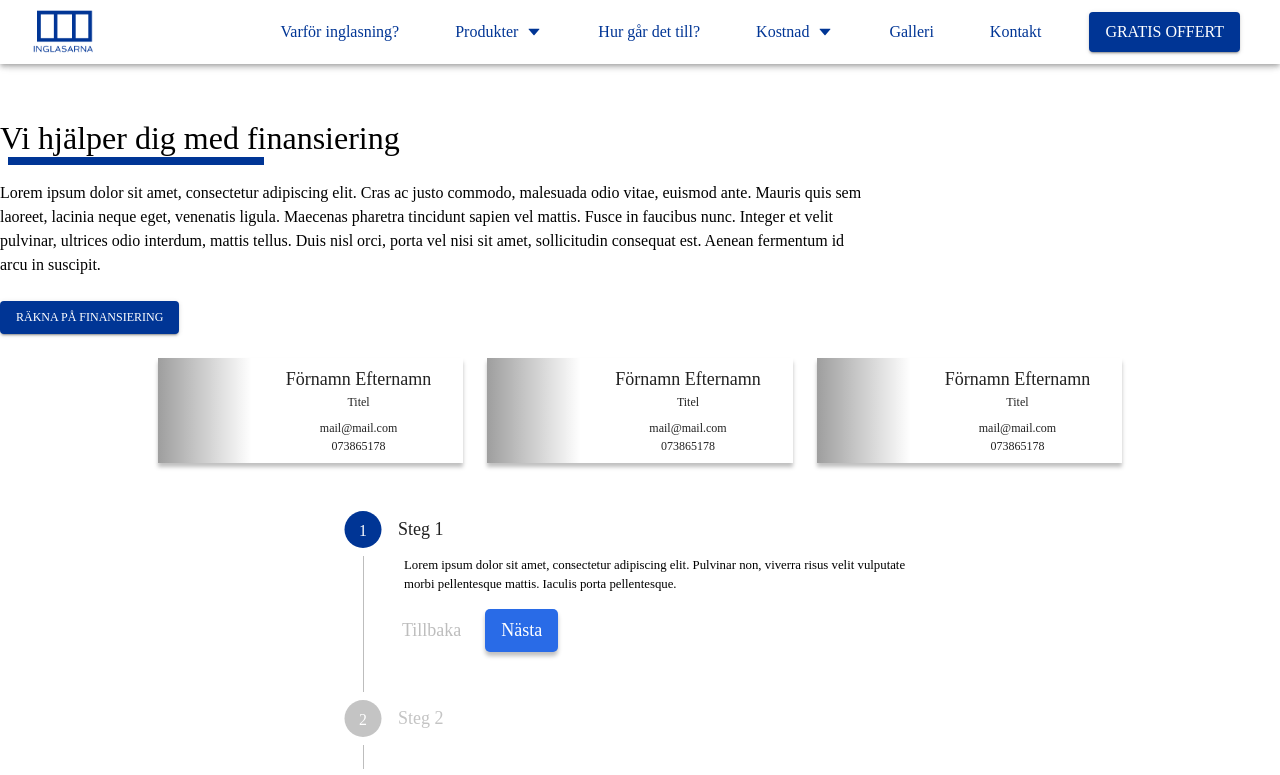
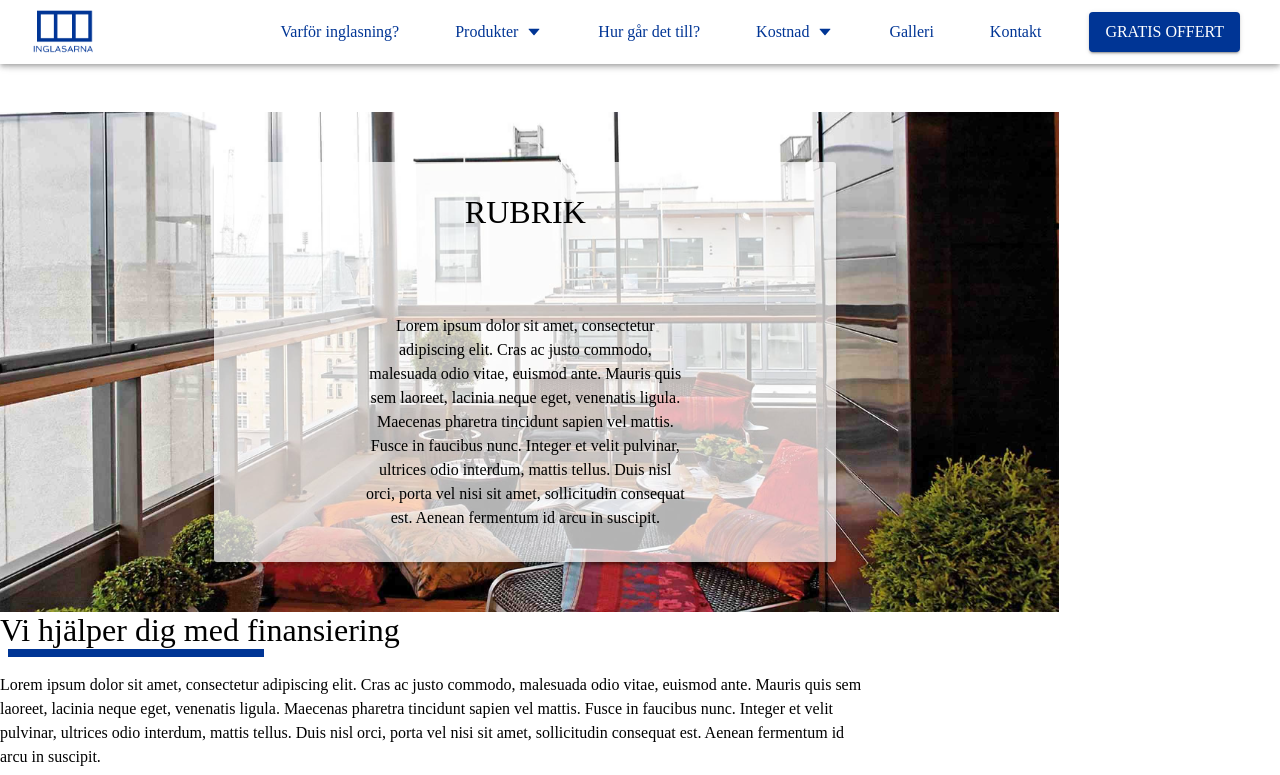
Before and after one commit to josiehpersson/inglasarna, a React (Create React App) app: page / in a window 1280 px wide. Shown: the top 775 px of the page. Built offline with nearby package versions, Linux system fonts and the light colour scheme; grey boxes are pictures that could not be loaded; a web font is replaced by a local one.

Commit message:
infobob-w-image done

```diff
--- a/src/App.js
+++ b/src/App.js
@@ -5,6 +5,7 @@ import ContactBox from './components/ContactBoxes/ContactBox';
 import PhotoGrid from './components/PhotoGrid';
 import HowToStepper from './components/HowToStepper';
 import FinanceBox from './components/FinanceBox';
+import InfoboxWithImage from './components/InfoboxWithImage';
 import {
   makeStyles,
   ThemeProvider,
@@ -118,6 +119,7 @@ function App() {
     <ThemeProvider theme={theme}>
       <div className={classes.root}>
         <Navbar />
+        <InfoboxWithImage />
         <FinanceBox />
         <ContactBox />
         <HowToStepper />
--- /dev/null
+++ b/src/components/InfoboxWithImage.js
@@ -0,0 +1,52 @@
+import React from 'react';
+import { Grid, Typography, makeStyles } from '@material-ui/core';
+import BackgroundImage from '../img/lumon-balkonginglasning-25.jpg';
+
+const useStyles = makeStyles((theme) => ({
+  container: {
+    backgroundImage: `url(${BackgroundImage})`,
+    backgroundSize: '100%',
+    backgroundPosition: 'bottom center',
+    height: 500,
+    display: 'flex',
+    alignItems: 'center',
+    justifyContent: 'center',
+  },
+  glas: {
+    background: 'rgba(255, 255, 255, 0.7)',
+    borderRadius: 3,
+    boxShadow: '0px 4.17391px 4.17391px rgba(0, 0, 0, 0.25)',
+    height: 400,
+    padding: theme.spacing(3),
+    textAlign: 'center',
+    display: 'flex',
+    flexFlow: 'column',
+    alignItems: 'center',
+    justifyContent: 'center',
+  },
+}));
+const InfoboxWithImage = () => {
+  const classes = useStyles();
+  return (
+    <Grid container spacing={2} xs={10} className={classes.container}>
+      <Grid container spacing={2} xs={7} className={classes.glas}>
+        <Grid item xs={7}>
+          <Typography variant="h1">RUBRIK</Typography>
+        </Grid>
+        <Grid item xs={7}>
+          <Typography variant="body1">
+            Lorem ipsum dolor sit amet, consectetur adipiscing elit. Cras ac
+            justo commodo, malesuada odio vitae, euismod ante. Mauris quis sem
+            laoreet, lacinia neque eget, venenatis ligula. Maecenas pharetra
+            tincidunt sapien vel mattis. Fusce in faucibus nunc. Integer et
+            velit pulvinar, ultrices odio interdum, mattis tellus. Duis nisl
+            orci, porta vel nisi sit amet, sollicitudin consequat est. Aenean
+            fermentum id arcu in suscipit.
+          </Typography>
+        </Grid>
+      </Grid>
+    </Grid>
+  );
+};
+
+export default InfoboxWithImage;
```
